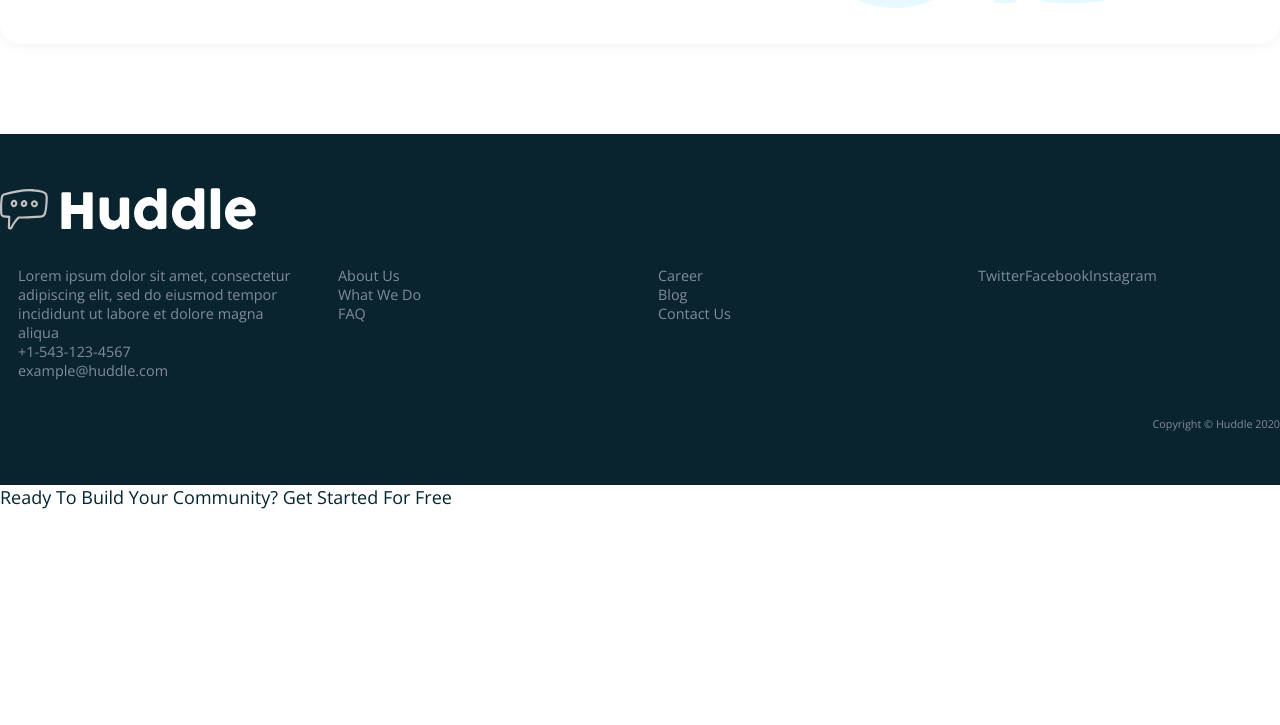
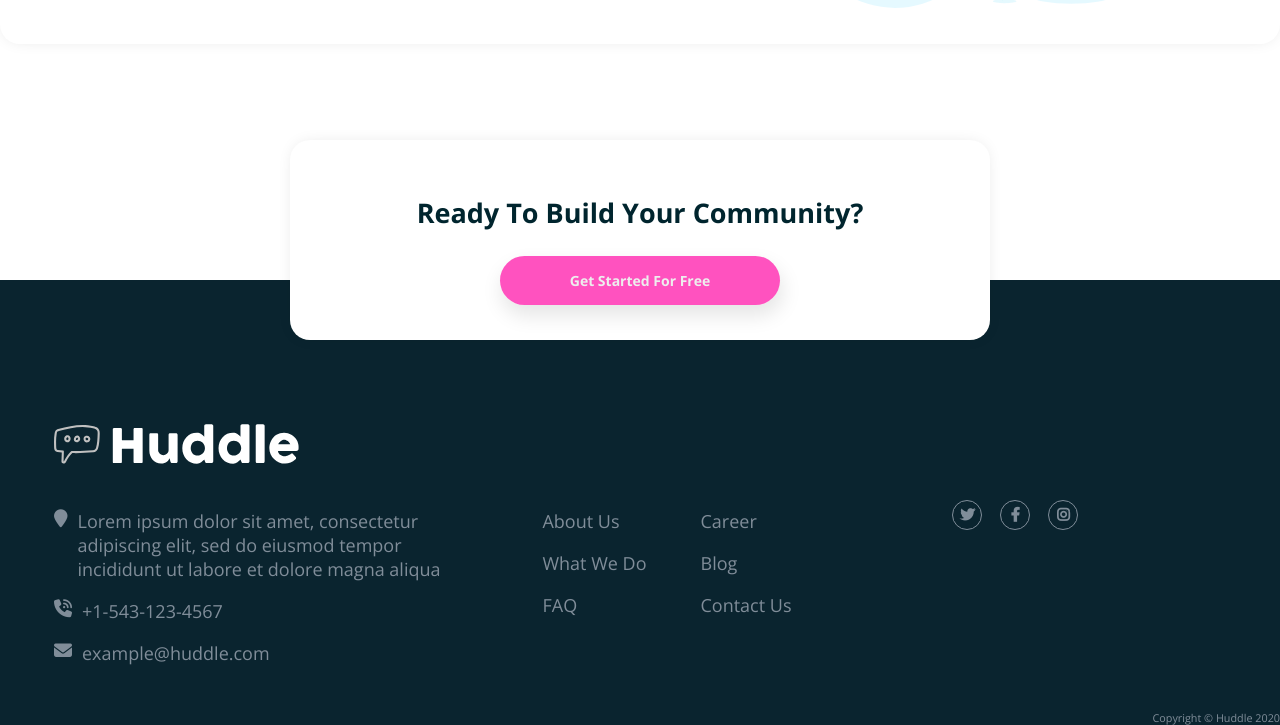
Before and after one commit to filecc/FM-huddle-landing-page, a plain HTML site: page index.html in a window 1280 px wide. Shown: the part 2231-2956 px from the top of the page. Before the commit the page ends 2740 px from the top, so only its background shows below. Drawn offline with nearby package versions, Linux system fonts and the light colour scheme.

Commit message:
completed last commit

```diff
--- a/css/master.css
+++ b/css/master.css
@@ -37,6 +37,9 @@
 .align-center{
     align-items: center;
 }
+.justify-center{
+    justify-content: center;
+}
 .my-1{
     margin: 1rem 0;
 }
@@ -75,6 +78,10 @@
     color: #eee;
 }
 
+.btn:hover{
+    filter: saturate(.8) brightness(1.3);
+}
+
 /* header */
 header{
     background-image: url('../images/bg-hero-desktop.svg');
@@ -102,7 +109,7 @@
 }
 /* main */
 main{
-    padding: 3rem 0;
+    padding: 3rem 0 0 0;
 }
 .card{
     padding: 1rem 0;
@@ -128,11 +135,34 @@
 .row-reverse{
     flex-direction: row-reverse;
 }
+
+.ctaCard{
+    width: 700px;
+    margin: 0 auto;
+    height: 200px;
+    border-radius: 20px;
+    position: relative;
+    bottom: -60px;
+    padding: 3rem;
+    text-align: center;
+    background-color: white;
+    box-shadow: 0px 0px 15px -3px rgba(0,0,0,0.1);
+}
+.ctaCard h2{
+    margin-bottom: 2rem;
+    font-size: 1.5rem;
+}
+.ctaCard p{
+    margin-bottom: 2rem;
+}
 /* footer */
 footer{
     background-color: var(--dark);
-    padding: 3rem 0;
+    padding: 5rem 0 0 3rem;
 
+}
+.footerContainer{
+    margin-top: 3rem;
 }
 footer ul{
     color: #eee;
@@ -144,20 +174,60 @@
     filter: saturate(0) invert(1) brightness(1.5);
 }
 footer ul{
-    width: calc(100% / 4);
-    padding: 2rem 1rem;
+    padding: 2rem 0;
 }
 footer li{
-    font-size: .8rem;
+    font-size: 1rem;
     color: var(--neutral-blue);
+    padding: .5rem 0;
 }
-
+.centerList li:hover{
+    text-decoration: underline;
+    cursor: pointer;
+}
 footer p:last-child{
     font-size: .6rem;
     color: var(--neutral-blue);
     text-align: right;
 }
+i {
+    margin-right: 10px;
+}
 
+.divList{
+    width: calc(100% / 3);
+}
+
+.centerList{
+    gap: 3rem;
+}
+
+.social{
+    padding-left: 4rem;
+}
+
+.social li{
+    width: 30px;
+    height: 30px;
+    border: 1px solid var(--neutral-blue);
+    border-radius: 50%;
+    margin: 0 .5rem;
+
+}
+.social i{
+    margin: 0;
+    padding: 0;
+    font-size: .8rem;
+    font-weight: bold;
+}
+.social li:hover i{
+    color: var(--primary);
+    cursor: pointer;
+}
+.social li:hover{
+    border: 1px solid var(--primary);
+    cursor: pointer;
+}
 
 @media screen and (max-width: 750px){
 
--- a/index.html
+++ b/index.html
@@ -77,22 +77,28 @@
       </div>
 
     </div>
+    <div class="ctaCard">
+      <h2>Ready To Build Your Community?</h2>
+      <a class="btn btn-primary" href="">Get Started For Free</a>
+    </div>
   </main>
 
   <footer>
-    <div class="container">
+    <div class="container footerContainer">
       <div class="footerLogo">
         <img src="./images/logo.svg" alt="huddle logo">
       </div>
       <div class="listContainer d-flex space-between">
+        <div class="divList">
+          <ul>
+            <li class="d-flex"><i class="fa-solid fa-location-pin"></i> Lorem ipsum dolor sit amet, consectetur adipiscing elit, sed do eiusmod tempor
+              incididunt ut labore et dolore magna aliqua</li>
+            <li class="d-flex"><i class="fa-solid fa-phone-volume"></i> +1-543-123-4567</li>
+            <li class="d-flex"><i class="fa-solid fa-envelope"></i> example@huddle.com</li>
+          </ul>
+        </div>
 
-        <ul>
-          <li>Lorem ipsum dolor sit amet, consectetur adipiscing elit, sed do eiusmod tempor
-            incididunt ut labore et dolore magna aliqua</li>
-          <li>+1-543-123-4567</li>
-          <li>example@huddle.com</li>
-        </ul>
-
+        <div class="d-flex divList justify-center centerList">
           <ul>
             <li>About Us</li>
             <li>What We Do</li>
@@ -104,12 +110,15 @@
             <li>Blog</li>
             <li>Contact Us</li>
           </ul>
+        </div>
+        <div class="divList social">
+          <ul class="d-flex">
+            <li class="d-flex align-center justify-center"><i class="fa-brands fa-twitter"></i></li>
+            <li class="d-flex align-center justify-center"><i class="fa-brands fa-facebook-f"></i></li>
+            <li class="d-flex align-center justify-center"><i class="fa-brands fa-instagram"></i></li>
+          </ul>
+        </div>
 
-        <ul class="d-flex">
-          <li>Twitter</li>
-          <li>Facebook</li>
-          <li>Instagram</li>
-        </ul>
 
       </div>
       <div class="container">
@@ -119,9 +128,9 @@
   </footer>
 
 
-  Ready To Build Your Community?
 
-  Get Started For Free
+
+
 
 
 
```
Lines whose indentation alone changed are shown as unchanged.
